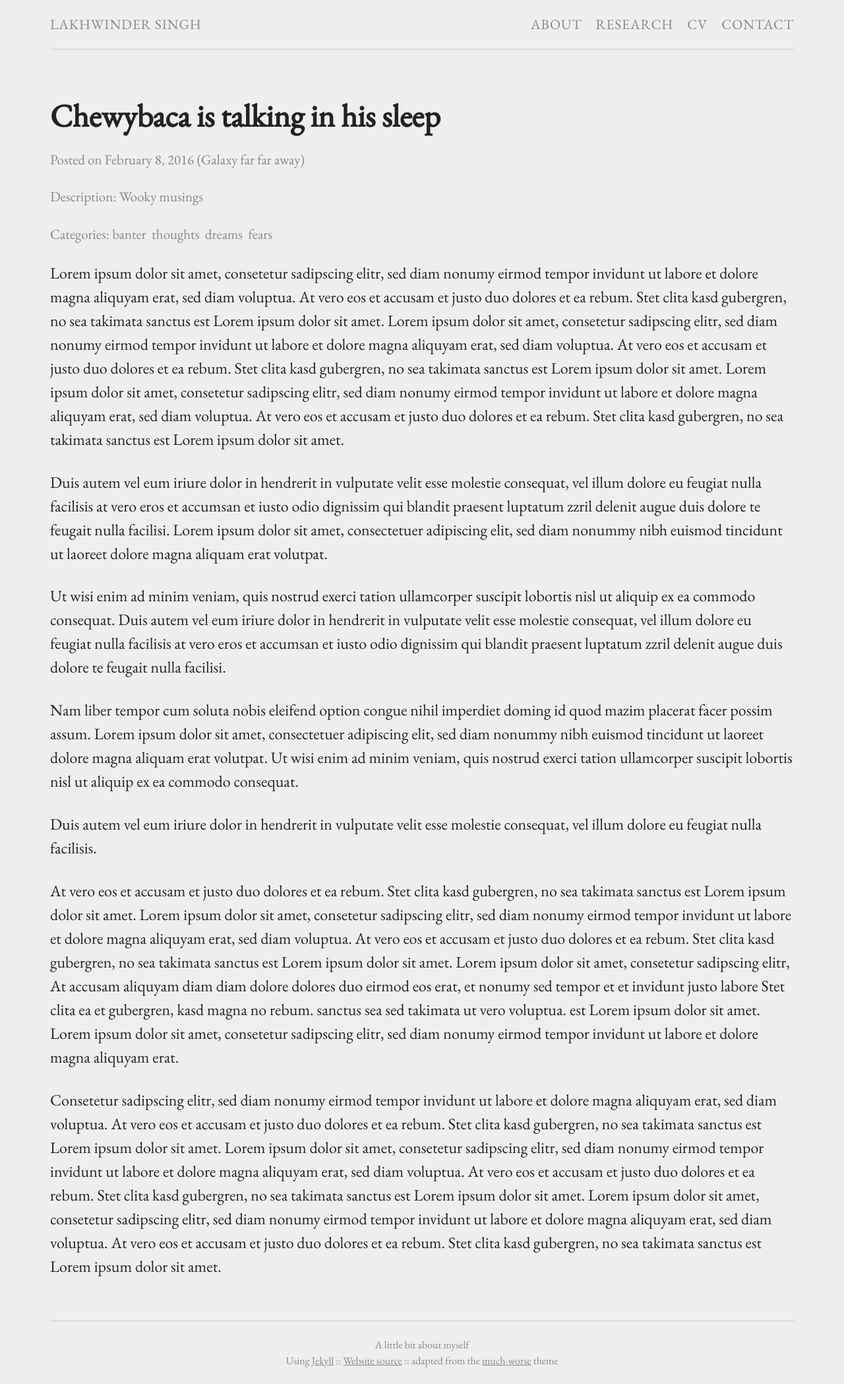
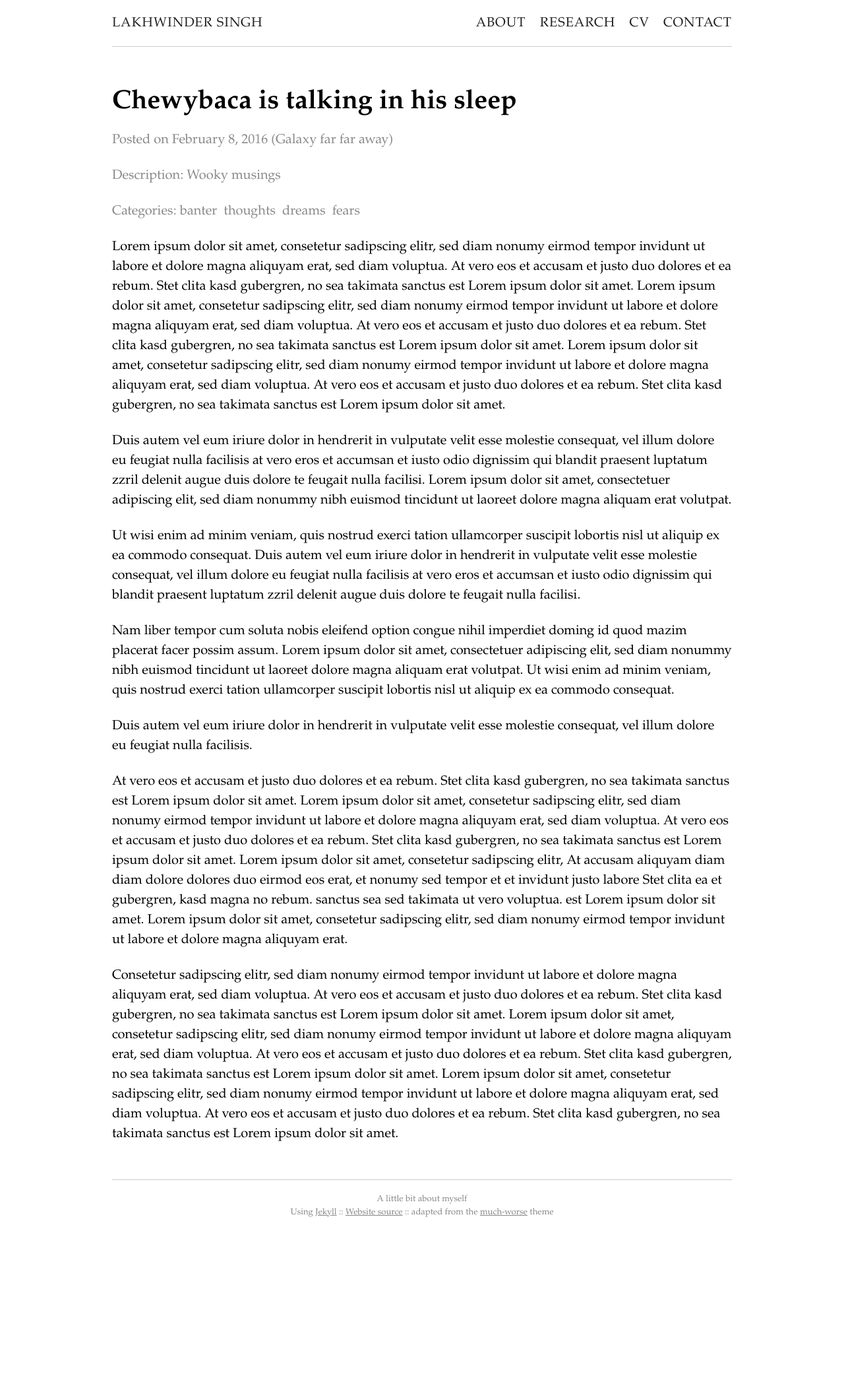
Before and after one commit to lakhwinder07/lakhwinder07.github.io, a Jekyll site: the page built from _posts/2016-02-08-Chewbaca-is-talking-in-his-sleep.md, in a window 1280 px wide. Shown: the whole page at 66% size. Built offline with Jekyll 4.4.1, drawn with Linux system fonts in a browser that asks for light colours; after the commit the page ends 1867 px from its top, so only the background shows below that.

Commit message:
Update main.scss

```diff
--- a/css/main.scss
+++ b/css/main.scss
@@ -3,29 +3,30 @@
 ---
 @charset "utf-8";
 
-$base-font-family: 'EB Garamond', serif;
-$base-font-size:   x-large;
-$small-font-size:  0.875em;
+$base-font-family: Garamond, Baskerville, "Baskerville Old Face", "Hoefler Text", "Times New Roman", serif;
+$base-font-size:   20px;
+$small-font-size:  1em;
 $vsmall-font-size: 0.66em;
 $base-line-height: 1.5;
 $spacing-unit:     1.5em;
 
+$white:      #ffffff;
 $grey-vlight:#eee;
 $grey-light: #ccc;
 $grey:       #888;
-$grey-dark:  #444;
-$grey-vdark: #222;
+$grey-dark:  #222222;
+$grey-vdark: #000000;
 $blue:       #0091ed;
 $orange:     #ca6c18;
 $red:        #b6321c;
 
-$background:        $grey-vlight;
+$background:        $white;
 $dark-background:   darken($background, 5%);
 $text-color:        $grey-vdark;
 $text-light-color:  $grey;
 $url-color:         $red;
 $url-hover-color:   $orange;
-$header-text-color: $text-light-color;
+$header-text-color: $grey-dark;
 $header-hover-color:$text-color;
 $header-hover-url:  $url-color;
 $line-color:        $grey-light;
```
